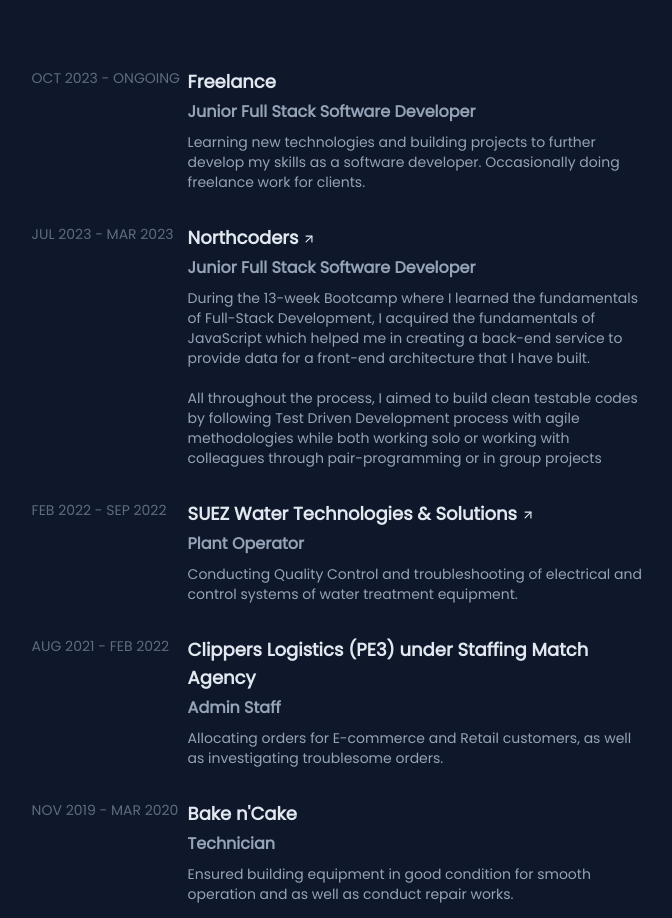
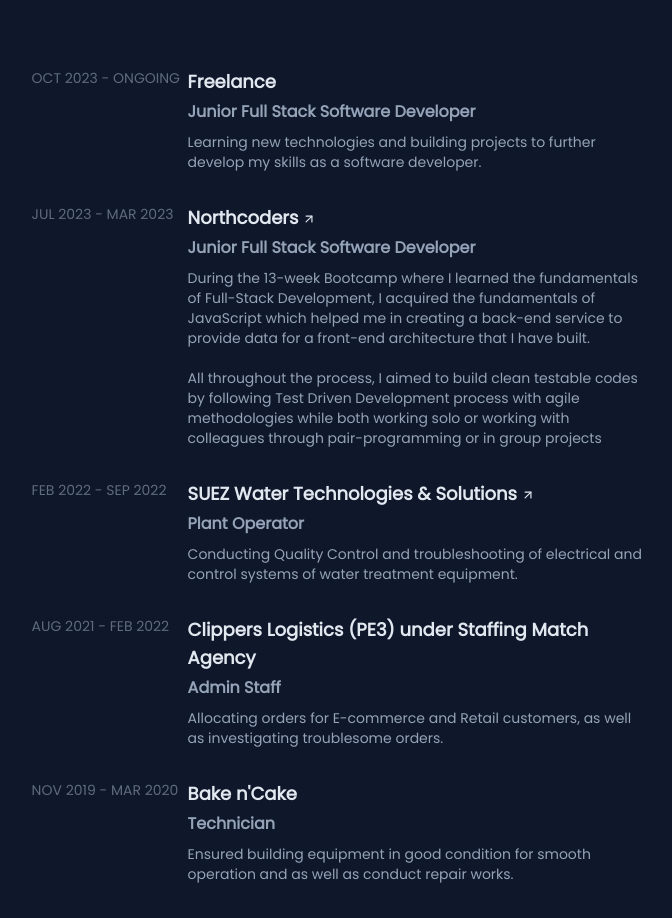
Before and after one commit to hjaox/PersonalPortfoliov1.1, a React (Vite) app: page / in a window 1280 px wide. Shown: the part 2500-3418 px from the top of the page, without its empty margins (530-1202 px from the left). Built offline with nearby package versions, Linux system fonts and the light colour scheme.

Commit message:
[EDIT] updated word experience

```diff
--- a/data/workExperience.js
+++ b/data/workExperience.js
@@ -42,6 +42,6 @@
     role: "Junior Full Stack Software Developer",
     location: null,
     date: "Oct 2023 - Ongoing",
-    info: "Learning new technologies and building projects to further develop my skills as a software developer. Occasionally doing freelance work for clients.",
+    info: "Learning new technologies and building projects to further develop my skills as a software developer.",
   },
 };
```
